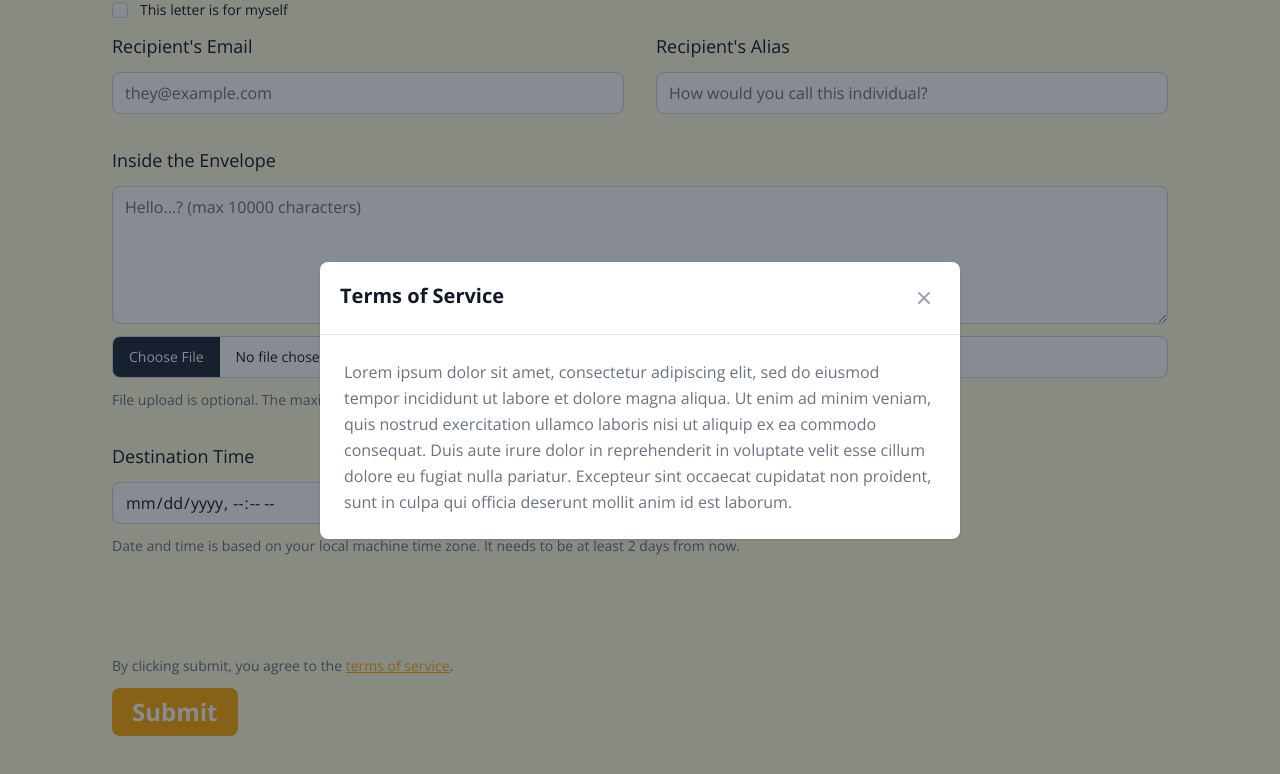
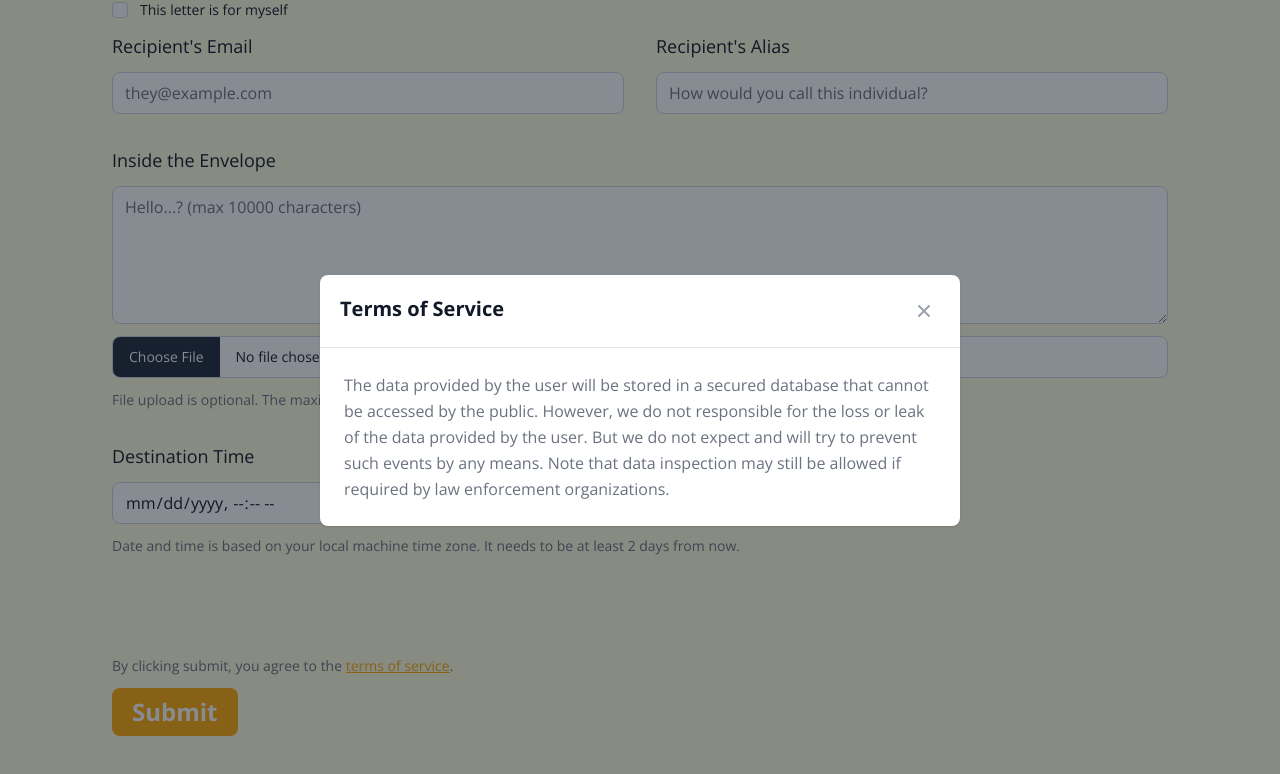
Before and after one commit to comtalyst/chronoria, a React (Create React App) app in the folder client/: page / in a window 1280 px wide. Both pictures are taken after a click on the button "terms of service". Shown: the part 1747-2521 px from the top of the page. Built offline with nearby package versions, Linux system fonts and the light colour scheme.

Commit message:
Add terms of service

```diff
--- a/client/src/App.js
+++ b/client/src/App.js
@@ -290,7 +290,7 @@ function App() {
                 </div>
                 <div className='p-6 space-y-6'>
                   <p className='text-base leading-relaxed text-light_text_l'>
-                    Lorem ipsum dolor sit amet, consectetur adipiscing elit, sed do eiusmod tempor incididunt ut labore et dolore magna aliqua. Ut enim ad minim veniam, quis nostrud exercitation ullamco laboris nisi ut aliquip ex ea commodo consequat. Duis aute irure dolor in reprehenderit in voluptate velit esse cillum dolore eu fugiat nulla pariatur. Excepteur sint occaecat cupidatat non proident, sunt in culpa qui officia deserunt mollit anim id est laborum.
+                    {dialogues.terms}
                   </p>
                 </div>
               </div>
--- a/client/src/dialogues.json
+++ b/client/src/dialogues.json
@@ -43,5 +43,7 @@
 
   "info": {
     "PROCESSING": "Your request is being processed..."
-  }
+  },
+
+  "terms": "The data provided by the user will be stored in a secured database that cannot be accessed by the public. However, we do not responsible for the loss or leak of the data provided by the user. But we do not expect and will try to prevent such events by any means. Note that data inspection may still be allowed if required by law enforcement organizations."
 }
```
